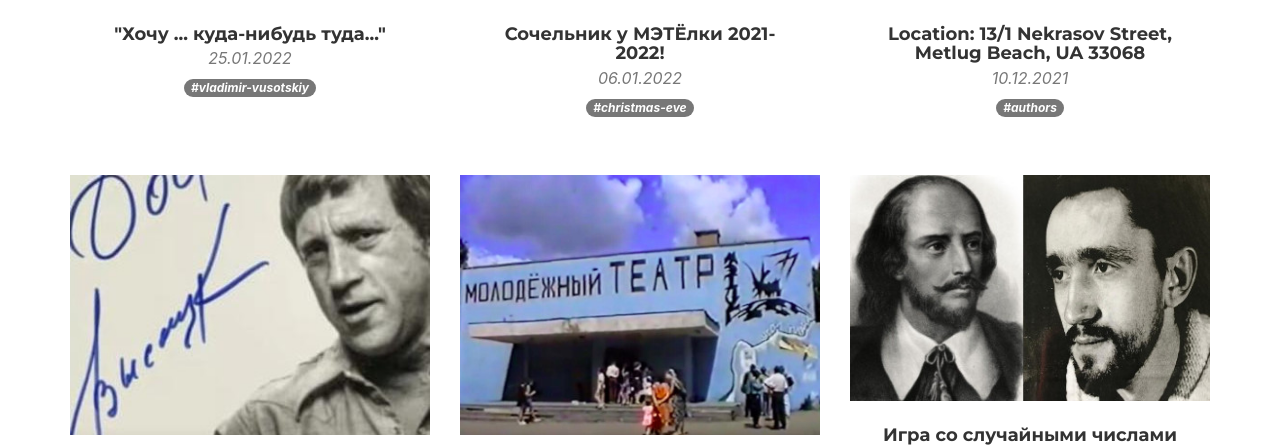
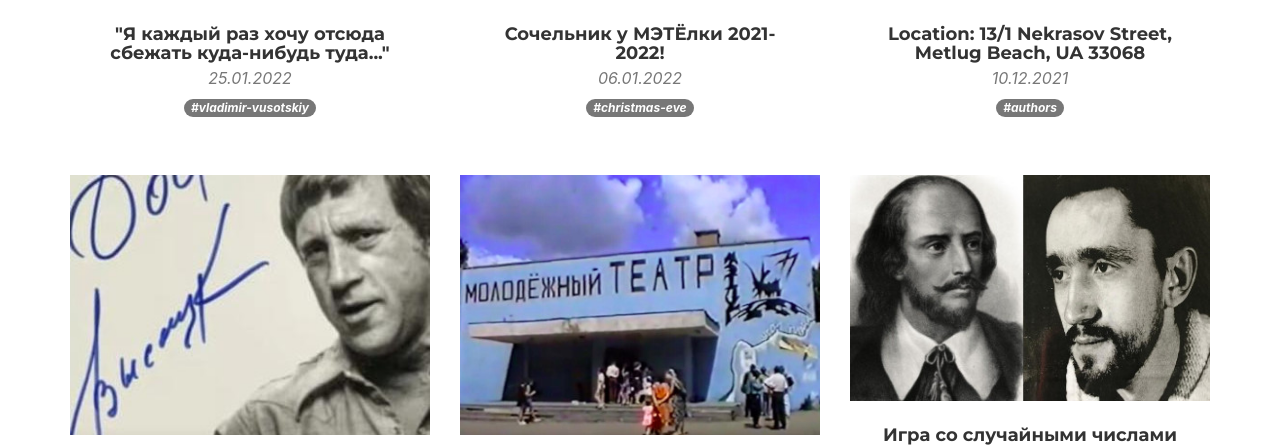
Before and after one commit to eltrubetskaya/metlug, a Symfony app: template templates/index.html.twig in a window 1280 px wide. Shown: the part 1312-1757 px from the top of the page. Run offline with Twig, Linux system fonts and the light colour scheme; the template is opened without the code that fills it, so the values that code supplies are empty; some libraries are stand-ins or nearby versions; some web fonts are replaced.

Commit message:
vysotskyi

```diff
--- a/templates/index.html.twig
+++ b/templates/index.html.twig
@@ -43,7 +43,7 @@
                     <img class="port-img img-fluid" src="{{ asset('src/img/animation.gif') }}" alt="">
                 </a>
                 <div class="portfolio-caption">
-                    <h4>"Хочу ... куда-нибудь туда..."</h4>
+                    <h4>"Я каждый раз хочу отсюда сбежать куда-нибудь туда..."</h4>
                     <p class="text-muted"></p>
                     <p class="text-muted">25.01.2022</p>
                     <p><a href="{{ path('category_show', {title:'vladimir-vusotskiy'}) }}"><span class="badge badge-secondary">#vladimir-vusotskiy</span></a></p>
--- a/templates/installation/25-01-2022.html.twig
+++ b/templates/installation/25-01-2022.html.twig
@@ -67,7 +67,7 @@
     <div class="row text-center">
         <div class="col-lg-2 col-md-2 col-sm-12 col-xs-12"></div>
         <div class="col-lg-8 col-md-8 col-sm-12 col-xs-12 text-center">
-            <h2 style="margin-top: 110px; text-shadow: 2px 2px #000;">"Хочу ... куда-нибудь туда..."</h2>
+            <h2 style="margin-top: 110px; text-shadow: 2px 2px #000;">"Я каждый раз хочу отсюда сбежать куда-нибудь туда..."</h2>
             <h4 style="text-shadow: 2px 2px #000;">Виртуальный театр МЭТЛУГ представляет все свои инсталляции посвященные В.С. Высоцкому</h4>
         </div>
         <div class="col-lg-2 col-md-2 col-sm-12 col-xs-12"></div>
```
